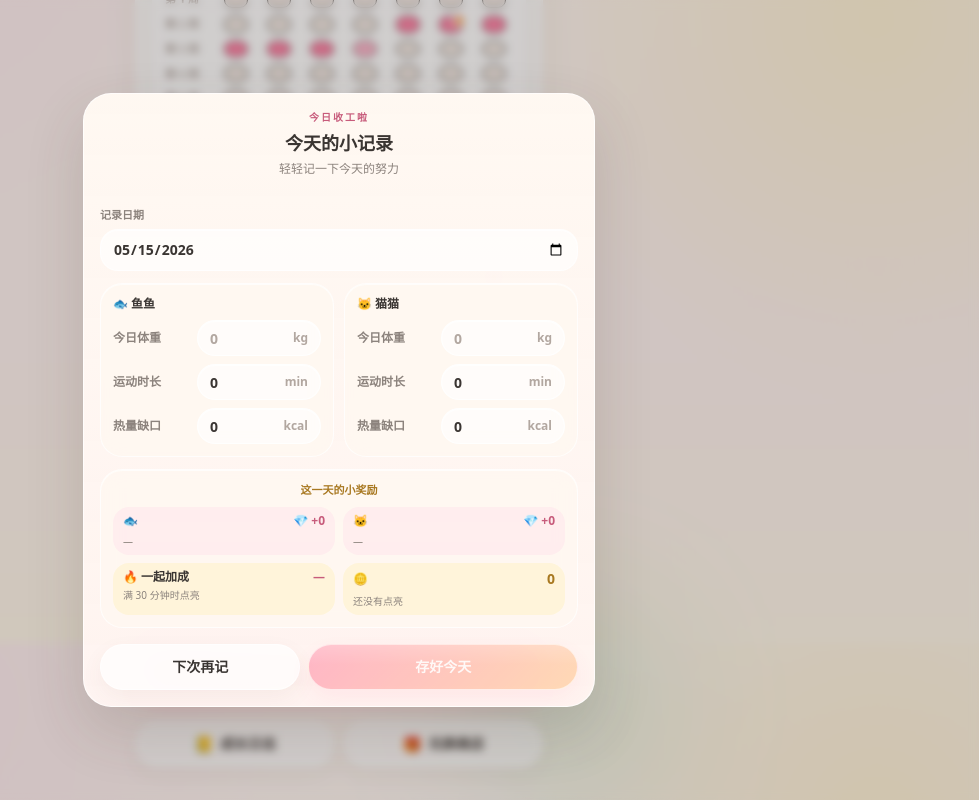
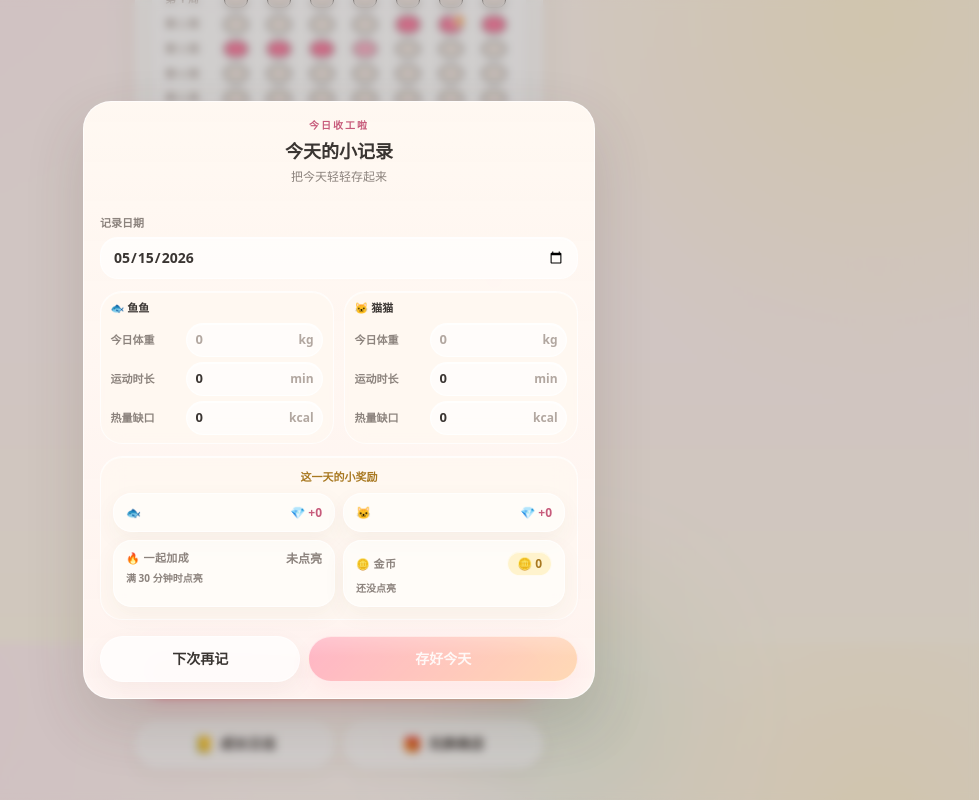
Before and after one commit to JIDAIN/couple_better_game, a Next.js app: page / in a window 1280 px wide. Both pictures are taken after a click on the button "记录今天". Shown: the part 957-1757 px from the top of the page, without its empty margins (301-1280 px from the left). Built offline with nearby package versions, Linux system fonts and the light colour scheme.

Commit message:
ui reset2

```diff
--- a/app/globals.css
+++ b/app/globals.css
@@ -236,6 +236,21 @@ body::before {
     padding-inline: 0.45rem;
     font-size: 0.6875rem;
   }
+
+  .growth-summary-pill {
+    min-width: 4.75rem;
+    padding: 0 0.75rem;
+    font-size: 0.875rem;
+  }
+
+  .growth-person-card {
+    padding: 0.7rem 0.75rem;
+  }
+
+  .growth-person-metrics {
+    font-size: 0.9375rem;
+    gap: 0.5rem;
+  }
 }
 
 .growth-log-detail-link {
@@ -257,20 +272,165 @@ body::before {
   color: var(--text-main);
 }
 
-.growth-log-overview {
+/* 成长日志详情 · 顶部资源总览（居中双胶囊，不撑满行） */
+.growth-detail-summary {
   display: flex;
-  gap: 0.5rem;
+  justify-content: center;
+  gap: 0.75rem;
+  margin-top: 1rem;
+  flex-wrap: wrap;
 }
 
-.growth-log-overview-pill {
-  flex: 1;
+.growth-summary-pill {
+  display: inline-flex;
+  align-items: center;
+  justify-content: center;
+  gap: 0.2em;
+  min-width: 5.25rem;
+  height: 2rem;
+  padding: 0 1rem;
+  border-radius: 999px;
+  font-size: 0.95rem;
+  font-weight: 800;
+  line-height: 1;
+  box-sizing: border-box;
+}
+
+/* 成长日志详情 · 人物小记录卡 */
+.growth-person-card {
+  border-radius: 22px;
+  border: 1px solid rgb(255 255 255 / 0.72);
+  background: rgb(255 255 255 / 0.66);
+  box-shadow: var(--shadow-soft);
+  padding: 0.875rem 1rem;
+}
+
+.growth-person-card h3 {
+  margin: 0;
+  font-size: 0.8125rem;
+  font-weight: 800;
+  color: var(--text-main);
+}
+
+.growth-person-metrics {
+  margin-top: 0.65rem;
+  display: flex;
+  flex-wrap: wrap;
+  gap: 0.75rem;
+  font-size: 1rem;
+  font-weight: 800;
+  color: var(--text-main);
+  line-height: 1.2;
+}
+
+.growth-person-note {
+  margin: 0.5rem 0 0;
+  font-size: 0.75rem;
+  font-weight: 600;
+  color: var(--text-muted);
+  line-height: 1.35;
+}
+
+/* 详情页 · 一起加成 / 金币 温柔小卡 */
+.growth-detail-extra-card {
+  border-radius: 1.15rem;
+  border: 1px solid rgb(255 255 255 / 0.72);
+  background: rgb(255 255 255 / 0.52);
+  box-shadow: var(--shadow-soft);
+  padding: 0.65rem 0.75rem;
+}
+
+.growth-detail-extra-title {
+  font-size: 0.6875rem;
+  font-weight: 800;
+  letter-spacing: 0.04em;
+  color: var(--text-muted);
+}
+
+.growth-detail-extra-row {
+  display: flex;
+  align-items: center;
+  justify-content: space-between;
+  gap: 0.5rem;
   min-width: 0;
-  border-radius: var(--radius-panel);
-  padding: 0.55rem 0.65rem;
-  text-align: center;
-  font-size: 0.9375rem;
+}
+
+.growth-detail-extra-value {
+  flex-shrink: 0;
+  font-size: 0.8125rem;
   font-weight: 800;
   line-height: 1.2;
+}
+
+.growth-detail-extra-value--muted {
+  font-size: 0.75rem;
+  font-weight: 750;
+  color: var(--text-muted);
+}
+
+.growth-detail-extra-value-pill {
+  display: inline-flex;
+  align-items: center;
+  justify-content: center;
+  gap: 0.15em;
+  min-height: 1.55rem;
+  padding: 0 0.55rem;
+  border-radius: 999px;
+  font-size: 0.75rem;
+  font-weight: 800;
+  line-height: 1;
+}
+
+.growth-detail-extra-hint {
+  margin: 0.35rem 0 0;
+  font-size: 0.625rem;
+  font-weight: 600;
+  line-height: 1.35;
+  color: var(--text-muted);
+}
+
+/* 鱼鱼/猫猫编辑 · 今日记录：紧凑字段栈 */
+.growth-partner-form {
+  display: flex;
+  min-width: 0;
+  flex-direction: column;
+  gap: 0.35rem;
+}
+
+.growth-partner-form > p {
+  margin: 0 0 0.1rem;
+}
+
+.growth-partner-form .compact-field {
+  gap: 0.45rem;
+}
+
+.growth-partner-form .compact-field-input {
+  min-height: 2.125rem;
+  max-height: 2.25rem;
+  padding: 0 0.55rem;
+}
+
+.growth-partner-form .compact-field-input input {
+  font-size: 0.8125rem;
+}
+
+.growth-partner-form .compact-field-label {
+  font-size: 0.6875rem;
+}
+
+/* 成长日志详情/编辑弹层内：说明更弱、不抢数据 */
+.growth-log-detail-sheet .growth-detail-extra-hint,
+.growth-log-detail-sheet .growth-person-note {
+  opacity: 0.92;
+}
+
+.growth-record-day-sheet .growth-partner-form {
+  gap: 0.3rem;
+}
+
+.growth-partner-form.ui-soft-panel.ui-card-item {
+  padding: 0.5rem 0.6rem;
 }
 
 .growth-log-edit-footer {
@@ -295,15 +455,17 @@ body::before {
   align-items: center;
   justify-content: center;
   border-radius: 999px;
-  border: 1px dashed rgb(251 165 165 / 0.65);
-  background: rgb(255 250 250 / 0.55);
-  color: rgb(190 100 110);
-  padding: 0.45rem 0.75rem;
-  font-size: 0.75rem;
-  font-weight: 650;
+  border: 1px dashed rgb(251 165 165 / 0.45);
+  background: rgb(255 250 250 / 0.4);
+  color: rgb(190 100 110 / 0.88);
+  padding: 0.35rem 0.65rem;
+  font-size: 0.6875rem;
+  font-weight: 600;
+  opacity: 0.92;
   transition:
     transform 220ms ease,
-    background-color 220ms ease;
+    background-color 220ms ease,
+    opacity 220ms ease;
 }
 
 .growth-log-delete-btn:hover {
@@ -353,13 +515,7 @@ body::before {
   padding: 0.875rem 1rem;
 }
 
-.growth-detail-person-card {
-  border-radius: var(--radius-panel);
-  border: 1px solid rgb(255 255 255 / 0.72);
-  background: rgb(255 255 255 / 0.64);
-  box-shadow: var(--shadow-soft);
-  padding: 0.65rem 0.75rem;
-}
+/* .growth-detail-person-card 已并入 .growth-person-card（组件侧换类名） */
 
 .growth-log-item {
   padding: 0;
@@ -418,9 +574,9 @@ body::before {
 
 .compact-field {
   display: grid;
-  grid-template-columns: 4.5rem minmax(0, 1fr);
+  grid-template-columns: minmax(3.75rem, 4.25rem) minmax(0, 1fr);
   align-items: center;
-  gap: 0.75rem;
+  gap: 0.5rem;
 }
 
 .compact-field-label {
@@ -432,7 +588,8 @@ body::before {
 
 .compact-field-input {
   display: flex;
-  min-height: 2.25rem;
+  max-height: 2.25rem;
+  min-height: 2.125rem;
   min-width: 0;
   align-items: center;
   gap: 0.5rem;
@@ -440,7 +597,7 @@ body::before {
   border: 1px solid var(--card-border);
   background: rgb(255 255 255 / 0.62);
   box-shadow: inset 0 1px 0 rgb(255 255 255 / 0.72);
-  padding: 0 0.75rem;
+  padding: 0 0.65rem;
   transition:
     border-color 180ms ease,
     box-shadow 180ms ease,
@@ -458,9 +615,10 @@ body::before {
 .compact-field-input input {
   min-width: 0;
   flex: 1;
+  min-height: 0;
   background: transparent;
   color: var(--text-main);
-  font-size: 0.875rem;
+  font-size: 0.8125rem;
   font-weight: 700;
   outline: none;
   font-variant-numeric: tabular-nums;
@@ -479,8 +637,8 @@ body::before {
 
 @media (max-width: 560px) {
   .compact-field {
-    grid-template-columns: 4rem minmax(0, 1fr);
-    gap: 0.5rem;
+    grid-template-columns: minmax(3.5rem, 3.85rem) minmax(0, 1fr);
+    gap: 0.4rem;
   }
 }
 
--- a/components/home/GrowthLog.tsx
+++ b/components/home/GrowthLog.tsx
@@ -81,13 +81,13 @@ function formatBreakdownLines(lines: string[]) {
   return formatted;
 }
 
-function formatBreakdownOneLine(lines: string[]) {
+function personGemNoteFromLines(lines: string[]): string | null {
   const parts = formatBreakdownLines(lines);
-  return parts.length > 0 ? parts.join(" · ") : "—";
+  return parts.length > 0 ? parts.join(" · ") : null;
 }
 
 function formatCoinHint(hint: string) {
-  if (hint === "本日暂未触发金币规则") return "还没有点亮";
+  if (hint === "本日暂未触发金币规则") return "还没点亮";
   return hint
     .split(" · ")
     .map((part) =>
@@ -100,9 +100,10 @@ function formatCoinHint(hint: string) {
     .join(" · ");
 }
 
-function formatCoinSigned(value: number) {
-  if (value > 0) return `+${value}`;
-  return "0";
+/** 金币展示为「🪙 +n」或「🪙 0」 */
+function coinAmountLabel(value: number) {
+  if (value > 0) return `🪙 +${value}`;
+  return "🪙 0";
 }
 
 function sideInputFromRecord(record: DailyRecord, side: "fish" | "cat") {
@@ -114,27 +115,23 @@ function sideInputFromRecord(record: DailyRecord, side: "fish" | "cat") {
 }
 
 function CoinHintText({ hint }: { hint: string }) {
-  return (
-    <p className="mt-1 text-[10px] font-medium leading-relaxed ui-text-muted">
-      {formatCoinHint(hint)}
-    </p>
-  );
+  const line = formatCoinHint(hint);
+  if (!line.trim()) return null;
+  return <p className="growth-detail-extra-hint">{line}</p>;
 }
 
 function BonusHintText({ active }: { active: boolean }) {
   return (
-    <p className="mt-1 text-[10px] font-medium ui-text-muted">
+    <p className="growth-detail-extra-hint">
       {active ? "一起点亮" : "满 30 分钟时点亮"}
     </p>
   );
 }
 
 function GemBreakdownText({ lines }: { lines: string[] }) {
-  return (
-    <p className="mt-1 text-[10px] font-medium leading-relaxed ui-text-muted">
-      {formatBreakdownOneLine(lines)}
-    </p>
-  );
+  const note = personGemNoteFromLines(lines);
+  if (!note) return null;
+  return <p className="growth-detail-extra-hint">{note}</p>;
 }
 
 function CompactField({
@@ -181,20 +178,22 @@ function PersonDetailCard({
   gems: number;
   lines: string[];
 }) {
+  const note = personGemNoteFromLines(lines);
   return (
-    <div className="growth-detail-person-card">
+    <div className="growth-person-card">
       <div className="flex items-center justify-between gap-2">
-        <h3 className="text-[13px] font-bold ui-text-main">
+        <h3 className="ui-text-main">
           <span aria-hidden>{emoji}</span> {title}
         </h3>
-        <span className="ui-price-pill ui-chip-primary">💎 +{gems}</span>
+        <span className="ui-price-pill ui-chip-primary">
+          💎 +{gems}
+        </span>
       </div>
-      <p className="mt-1.5 text-sm font-semibold ui-text-muted">
-        {deficit} kcal · {minutes} min
-      </p>
-      <p className="mt-1 text-[11px] font-medium leading-snug ui-text-soft">
-        {formatBreakdownOneLine(lines)}
-      </p>
+      <div className="growth-person-metrics">
+        <span>{deficit} kcal</span>
+        <span>{minutes} min</span>
+      </div>
+      {note ? <p className="growth-person-note">{note}</p> : null}
     </div>
   );
 }
@@ -219,8 +218,8 @@ function EditSide({
   setMinutes: (value: string) => void;
 }) {
   return (
-    <div className="ui-soft-panel ui-card-item flex min-w-0 flex-col gap-2">
-      <p className="text-xs font-bold ui-text-main">
+    <div className="growth-partner-form ui-soft-panel ui-card-item flex min-w-0 flex-col">
+      <p className="text-[11px] font-bold ui-text-main">
         <span aria-hidden>{emoji}</span> {title}
       </p>
       <CompactField
@@ -265,7 +264,7 @@ function LogCard({
       <span className="growth-log-summary">
         <span className="ui-price-pill ui-chip-primary">💎 +{totalGems(entry)}</span>
         <span className="ui-price-pill ui-chip-reward">
-          🪙 {formatCoinSigned(entry.coins)}
+          {coinAmountLabel(entry.coins)}
         </span>
         <span className="growth-log-detail-link">详情 ›</span>
       </span>
@@ -683,24 +682,26 @@ export function GrowthLog() {
               <h2 id={detailTitleId} className="mt-1 text-lg font-bold ui-text-main">
                 {formatFullDate(selectedRecord.recordDate)}
               </h2>
-              <p className="mt-1 text-xs ui-text-muted">
-                这一天的小努力都在这里
+              <p className="mt-1 text-xs font-medium ui-text-muted">
+                {detailMode === "detail"
+                  ? "今天也攒下了一点闪光"
+                  : "轻轻改就好"}
               </p>
             </div>
 
             <div className="ui-modal-body">
               {detailMode === "detail" && detailPreview ? (
                 <div className="space-y-2.5">
-                  <div className="growth-log-overview">
-                    <div className="growth-log-overview-pill ui-tinted-primary ui-text-primary">
+                  <div className="growth-detail-summary">
+                    <span className="growth-summary-pill ui-chip-primary ui-text-primary">
                       💎 +{totalGems(selectedRecord)}
-                    </div>
-                    <div className="growth-log-overview-pill ui-tinted-reward ui-text-reward">
-                      🪙 {formatCoinSigned(selectedRecord.coins)}
-                    </div>
+                    </span>
+                    <span className="growth-summary-pill ui-chip-reward ui-text-reward">
+                      {coinAmountLabel(selectedRecord.coins)}
+                    </span>
                   </div>
 
-                  <div className="grid grid-cols-2 gap-2 sm:gap-2.5">
+                  <div className="grid min-w-0 grid-cols-2 gap-2 sm:gap-2.5">
                     <PersonDetailCard
                       emoji="🐟"
                       title="鱼鱼"
@@ -719,23 +720,27 @@ export function GrowthLog() {
                     />
                   </div>
 
-                  <div className="grid grid-cols-2 gap-2">
-                    <div className="ui-tinted-reward rounded-2xl px-3 py-2">
-                      <div className="flex items-center justify-between gap-2 text-xs font-bold ui-text-main">
-                        <span>🔥 一起加成</span>
-                        <span className="tabular-nums ui-text-primary">
-                          {selectedRecord.bonus > 0
-                            ? `💎 +${selectedRecord.bonus}`
-                            : "—"}
-                        </span>
+                  <div className="grid min-w-0 grid-cols-2 gap-2">
+                    <div className="growth-detail-extra-card">
+                      <div className="growth-detail-extra-row">
+                        <span className="growth-detail-extra-title">🔥 一起加成</span>
+                        {selectedRecord.bonus > 0 ? (
+                          <span className="growth-detail-extra-value-pill ui-chip-primary ui-text-primary">
+                            💎 +{selectedRecord.bonus}
+                          </span>
+                        ) : (
+                          <span className="growth-detail-extra-value growth-detail-extra-value--muted">
+                            未点亮
+                          </span>
+                        )}
                       </div>
                       <BonusHintText active={selectedRecord.bonus > 0} />
                     </div>
-                    <div className="ui-tinted-reward rounded-2xl px-3 py-2">
-                      <div className="flex items-center justify-between gap-2 text-xs font-bold ui-text-main">
-                        <span>🪙</span>
-                        <span className="tabular-nums text-sm font-extrabold ui-text-reward">
-                          {formatCoinSigned(selectedRecord.coins)}
+                    <div className="growth-detail-extra-card">
+                      <div className="growth-detail-extra-row">
+                        <span className="growth-detail-extra-title">🪙 金币</span>
+                        <span className="growth-detail-extra-value-pill ui-chip-reward ui-text-reward">
+                          {coinAmountLabel(selectedRecord.coins)}
                         </span>
                       </div>
                       <CoinHintText hint={detailPreview.coin.hint} />
@@ -790,8 +795,8 @@ export function GrowthLog() {
                     <p className="text-center text-[11px] font-bold ui-text-reward">
                       修改后的小奖励
                     </p>
-                    <ul className="mt-2 grid grid-cols-2 gap-2 text-xs font-semibold ui-text-main">
-                      <li className="ui-tinted-primary rounded-2xl px-2.5 py-1.5">
+                    <ul className="mt-2 grid min-w-0 grid-cols-2 gap-2 text-xs font-semibold ui-text-main">
+                      <li className="growth-detail-extra-card">
                         <span className="flex items-center justify-between gap-2">
                           <span aria-hidden>🐟</span>
                           <span className="tabular-nums ui-text-primary">
@@ -800,7 +805,7 @@ export function GrowthLog() {
                         </span>
                         <GemBreakdownText lines={editPreview.fishBreakdown.lines} />
                       </li>
-                      <li className="ui-tinted-primary rounded-2xl px-2.5 py-1.5">
+                      <li className="growth-detail-extra-card">
                         <span className="flex items-center justify-between gap-2">
                           <span aria-hidden>🐱</span>
                           <span className="tabular-nums ui-text-primary">
@@ -809,24 +814,28 @@ export function GrowthLog() {
                         </span>
                         <GemBreakdownText lines={editPreview.catBreakdown.lines} />
                       </li>
-                      <li className="ui-tinted-reward rounded-2xl px-2.5 py-1.5">
-                        <span className="flex items-center justify-between gap-2">
-                          <span>🔥 一起加成</span>
-                          <span className="tabular-nums ui-text-primary">
-                            {editPreview.couple.gems > 0
-                              ? `💎 +${editPreview.couple.gems}`
-                              : "—"}
-                          </span>
-                        </span>
+                      <li className="growth-detail-extra-card">
+                        <div className="growth-detail-extra-row">
+                          <span className="growth-detail-extra-title">🔥 一起加成</span>
+                          {editPreview.couple.gems > 0 ? (
+                            <span className="growth-detail-extra-value-pill ui-chip-primary ui-text-primary">
+                              💎 +{editPreview.couple.gems}
+                            </span>
+                          ) : (
+                            <span className="growth-detail-extra-value growth-detail-extra-value--muted">
+                              未点亮
+                            </span>
+                          )}
+                        </div>
                         <BonusHintText active={editPreview.couple.gems > 0} />
                       </li>
-                      <li className="ui-tinted-reward rounded-2xl px-2.5 py-1.5">
-                        <span className="flex items-center justify-between gap-2 text-xs font-bold ui-text-main">
-                          <span aria-hidden>🪙</span>
-                          <span className="tabular-nums text-sm font-extrabold ui-text-reward">
-                            {formatCoinSigned(editPreview.coin.delta)}
+                      <li className="growth-detail-extra-card">
+                        <div className="growth-detail-extra-row">
+                          <span className="growth-detail-extra-title">🪙 金币</span>
+                          <span className="growth-detail-extra-value-pill ui-chip-reward ui-text-reward">
+                            {coinAmountLabel(editPreview.coin.delta)}
                           </span>
-                        </span>
+                        </div>
                         <CoinHintText hint={editPreview.coin.hint} />
                       </li>
                     </ul>
@@ -885,7 +894,7 @@ export function GrowthLog() {
               要删除这一天吗？
             </h3>
             <p className="mt-2 text-xs leading-relaxed ui-text-muted">
-              删除后，统计会一起更新。
+              删掉就找不回这条啦。
             </p>
             <div className="mt-5 flex gap-2">
               <button
--- a/components/home/RecordTodaySettlement.tsx
+++ b/components/home/RecordTodaySettlement.tsx
@@ -75,7 +75,7 @@ function formatBreakdownLines(lines: string[]) {
 }
 
 function formatCoinHint(hint: string) {
-  if (hint === "本日暂未触发金币规则") return "还没有点亮";
+  if (hint === "本日暂未触发金币规则") return "还没点亮";
   return hint
     .split(" · ")
     .map((part) =>
@@ -88,27 +88,21 @@ function formatCoinHint(hint: string) {
     .join(" · ");
 }
 
-function formatCoinSigned(value: number) {
-  if (value > 0) return `+${value}`;
-  return "0";
+function coinAmountLabel(value: number) {
+  if (value > 0) return `🪙 +${value}`;
+  return "🪙 0";
 }
 
 function CoinHintLine({ hint }: { hint: string }) {
-  return (
-    <p className="mt-1 text-[10px] font-medium leading-relaxed ui-text-muted">
-      {formatCoinHint(hint)}
-    </p>
-  );
+  const line = formatCoinHint(hint);
+  if (!line.trim()) return null;
+  return <p className="growth-detail-extra-hint">{line}</p>;
 }
 
 function DetailLines({ lines }: { lines: string[] }) {
   const parts = formatBreakdownLines(lines);
-  const text = parts.length > 0 ? parts.join(" · ") : "—";
-  return (
-    <p className="mt-1 text-[10px] font-medium leading-relaxed ui-text-muted">
-      {text}
-    </p>
-  );
+  if (parts.length === 0) return null;
+  return <p className="growth-detail-extra-hint">{parts.join(" · ")}</p>;
 }
 
 function CompactField({
@@ -160,8 +154,8 @@ function PartnerColumn({
   setMinutes: (value: string) => void;
 }) {
   return (
-    <div className="ui-soft-panel ui-card-item flex min-w-0 flex-col gap-2">
-      <p className="text-xs font-bold ui-text-main">
+    <div className="growth-partner-form ui-soft-panel ui-card-item flex min-w-0 flex-col">
+      <p className="text-[11px] font-bold ui-text-main">
         <span aria-hidden>{emoji}</span> {title}
       </p>
       <CompactField
@@ -386,7 +380,7 @@ export function RecordTodaySettlement({
     const result = upsertDailyRecord(recordDate, fishInput, catInput);
     if (!result.ok) {
       setToast(
-        result.reason === "future-date" ? "不能记录未来日期" : "请选择有效日期",
+        result.reason === "future-date" ? "只能记到今天哦" : "日期有点不对",
       );
       return;
     }
@@ -443,7 +437,7 @@ export function RecordTodaySettlement({
             role="dialog"
             aria-modal="true"
             aria-labelledby={titleId}
-            className={`ui-sheet relative flex max-h-[min(92dvh,640px)] w-full max-w-lg flex-col overflow-hidden transition-all duration-300 ease-out ${
+            className={`ui-sheet growth-record-day-sheet relative flex max-h-[min(92dvh,640px)] w-full max-w-lg flex-col overflow-hidden transition-all duration-300 ease-out ${
               entered
                 ? "translate-y-0 opacity-100 sm:scale-100"
                 : "translate-y-6 opacity-0 sm:translate-y-0 sm:scale-95"
@@ -456,8 +450,8 @@ export function RecordTodaySettlement({
               <h2 id={titleId} className="mt-1 text-lg font-bold ui-text-main">
                 {recordDate === todayDate ? "今天的小记录" : "保存这一天"}
               </h2>
-              <p className="mt-1 text-xs ui-text-muted">
-                轻轻记一下今天的努力
+              <p className="mt-1 text-xs font-medium ui-text-muted">
+                把今天轻轻存起来
               </p>
             </div>
 
@@ -481,13 +475,7 @@ export function RecordTodaySettlement({
                 />
               </label>
 
-              {existingRecord ? (
-                <p className="mb-2 rounded-2xl bg-white/55 px-3 py-1.5 text-center text-[10px] font-semibold ui-text-muted">
-                  已有记录会更新
-                </p>
-              ) : null}
-
-              <div className="grid grid-cols-2 gap-2 sm:gap-2.5">
+              <div className="grid min-w-0 grid-cols-2 gap-2 sm:gap-2.5">
                 <PartnerColumn
                   emoji="🐟"
                   title="鱼鱼"
@@ -514,8 +502,8 @@ export function RecordTodaySettlement({
                 <p className="text-center text-[11px] font-bold ui-text-reward">
                   这一天的小奖励
                 </p>
-                <ul className="mt-2 grid grid-cols-2 gap-2 text-xs font-semibold ui-text-main">
-                  <li className="ui-tinted-primary rounded-2xl px-2.5 py-1.5">
+                <ul className="mt-2 grid min-w-0 grid-cols-2 gap-2 text-xs font-semibold ui-text-main">
+                  <li className="growth-detail-extra-card">
                     <span className="flex items-center justify-between gap-2">
                       <span aria-hidden>🐟</span>
                       <span className="tabular-nums ui-text-primary">
@@ -524,7 +512,7 @@ export function RecordTodaySettlement({
                     </span>
                     <DetailLines lines={preview.fishBreakdown.lines} />
                   </li>
-                  <li className="ui-tinted-primary rounded-2xl px-2.5 py-1.5">
+                  <li className="growth-detail-extra-card">
                     <span className="flex items-center justify-between gap-2">
                       <span aria-hidden>🐱</span>
                       <span className="tabular-nums ui-text-primary">
@@ -533,26 +521,30 @@ export function RecordTodaySettlement({
                     </span>
                     <DetailLines lines={preview.catBreakdown.lines} />
                   </li>
-                  <li className="ui-tinted-reward rounded-2xl px-2.5 py-1.5">
-                    <span className="flex items-center justify-between gap-2">
-                      <span>🔥 一起加成</span>
-                      <span className="tabular-nums ui-text-primary">
-                        {preview.couple.gems > 0
-                          ? `💎 +${preview.couple.gems}`
-                          : "—"}
-                      </span>
-                    </span>
-                    <p className="mt-1 text-[10px] font-medium ui-text-muted">
+                  <li className="growth-detail-extra-card">
+                    <div className="growth-detail-extra-row">
+                      <span className="growth-detail-extra-title">🔥 一起加成</span>
+                      {preview.couple.gems > 0 ? (
+                        <span className="growth-detail-extra-value-pill ui-chip-primary ui-text-primary">
+                          💎 +{preview.couple.gems}
+                        </span>
+                      ) : (
+                        <span className="growth-detail-extra-value growth-detail-extra-value--muted">
+                          未点亮
+                        </span>
+                      )}
+                    </div>
+                    <p className="growth-detail-extra-hint">
                       {preview.couple.gems > 0 ? "一起点亮" : "满 30 分钟时点亮"}
                     </p>
                   </li>
-                  <li className="ui-tinted-reward rounded-2xl px-2.5 py-1.5">
-                    <span className="flex items-center justify-between gap-2 text-xs font-bold ui-text-main">
-                      <span aria-hidden>🪙</span>
-                      <span className="tabular-nums text-sm font-extrabold ui-text-reward">
-                        {formatCoinSigned(preview.coin.delta)}
+                  <li className="growth-detail-extra-card">
+                    <div className="growth-detail-extra-row">
+                      <span className="growth-detail-extra-title">🪙 金币</span>
+                      <span className="growth-detail-extra-value-pill ui-chip-reward ui-text-reward">
+                        {coinAmountLabel(preview.coin.delta)}
                       </span>
-                    </span>
+                    </div>
                     <CoinHintLine hint={preview.coin.hint} />
                   </li>
                 </ul>
```
